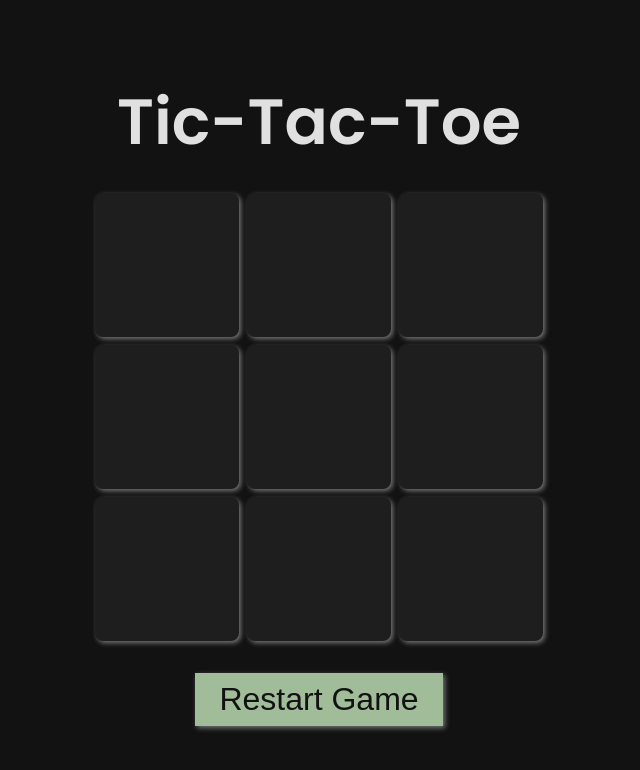
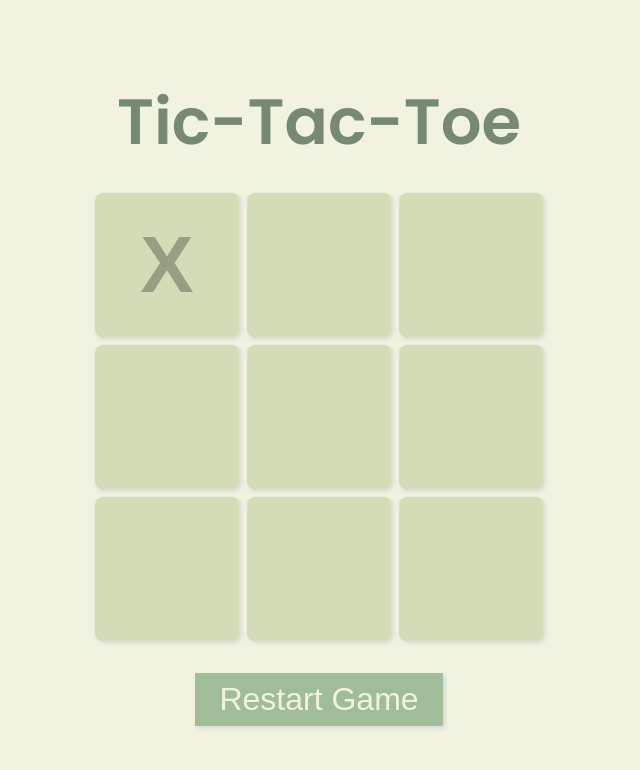
Before and after one commit to code-yashkumar/mini_projects, a plain HTML site: page Tic-tac-toe/index.html in a window 1280 px wide. Both pictures are taken after a click on the button 488 px from the left and 265 px from the top of the page. Shown: the whole page, without its empty margins (321-961 px from the left). Drawn offline with Linux system fonts and the light colour scheme.

Commit message:
game made functional

```diff
--- a/Tic-tac-toe/index.html
+++ b/Tic-tac-toe/index.html
@@ -7,7 +7,7 @@
     <link href="https://fonts.googleapis.com/css2?family=Poppins:wght@300;400;600&display=swap" rel="stylesheet">
     <title>Tic-Tac-Toe</title>
 </head>
-<body class="dark">
+<body >
     <h1>Tic-Tac-Toe</h1>
     <div class="game-board">
         <button class="cell"></button>
--- a/Tic-tac-toe/script.js
+++ b/Tic-tac-toe/script.js
@@ -1,5 +1,40 @@
-let cell=document.querySelectorAll(".cell");
+let cells=document.querySelectorAll(".cell");
 let rst=document.getElementById("rst-btn");
 
-let turnX=true;
-let turn0=!turnX;
+let turn=true; //true for X and false for O
+
+const winComb=[
+    [0,1,2],
+    [0,3,6],
+    [0,4,8],
+    [1,4,7],
+    [2,4,6],
+    [2,5,8],
+    [3,4,5],
+    [6,7,8]
+];
+
+
+cells.forEach((cell) => {
+    cell.addEventListener("click", ()=>{
+        console.log("cell clicked");
+        cell.innerText=turn?"X":"O";
+        turn=!turn;
+        cell.disabled=true;
+        checkWin();
+    });
+});
+
+const checkWin=()=>{
+    for(let pattern of winComb){
+        let p1=cells[pattern[0]].innerText;
+        let p2=cells[pattern[1]].innerText;
+        let p3=cells[pattern[2]].innerText;
+        if(p1!=="" && p1===p2 && p2===p3){
+            let winner="";
+            if(!turn) winner="Player 1 (X) wins";
+            else winner="Player 2 (O) wins";
+            alert(winner);
+        }
+    }
+};
--- a/Tic-tac-toe/styles.css
+++ b/Tic-tac-toe/styles.css
@@ -73,6 +73,8 @@ h1{
   box-shadow: var(--gray-300) 2px 2px 5px; /* fix shadow later */
   cursor: pointer;
   border-radius: 1vmin;
+  font-size: 10vmin;
+  font-weight: 600;
 }
 
 .cell:hover {
```
